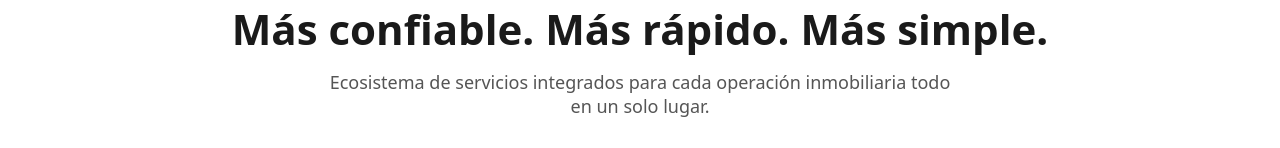
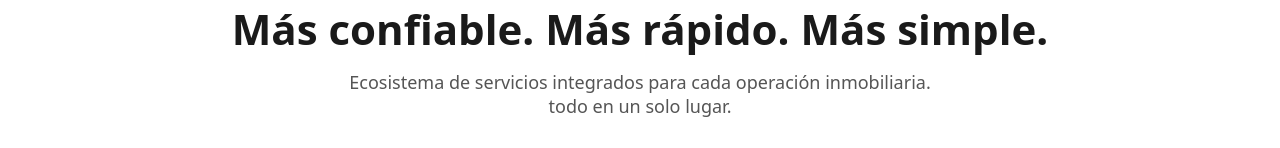
Before and after one commit to voarah82-source/Voarah, a Next.js app: page / in a window 1280 px wide. Shown: the part 261-409 px from the top of the page. Built offline with nearby package versions, Linux system fonts and the light colour scheme.

Commit message:
Update page.tsx

```diff
--- a/app/page.tsx
+++ b/app/page.tsx
@@ -91,7 +91,7 @@ export default function HomePage() {
       margin: '0 auto 32px'
     }}
   >
-    Ecosistema de servicios integrados para cada operación inmobiliaria
+    Ecosistema de servicios integrados para cada operación inmobiliaria.<br />
     todo en un solo lugar.
   </p>
 
```
